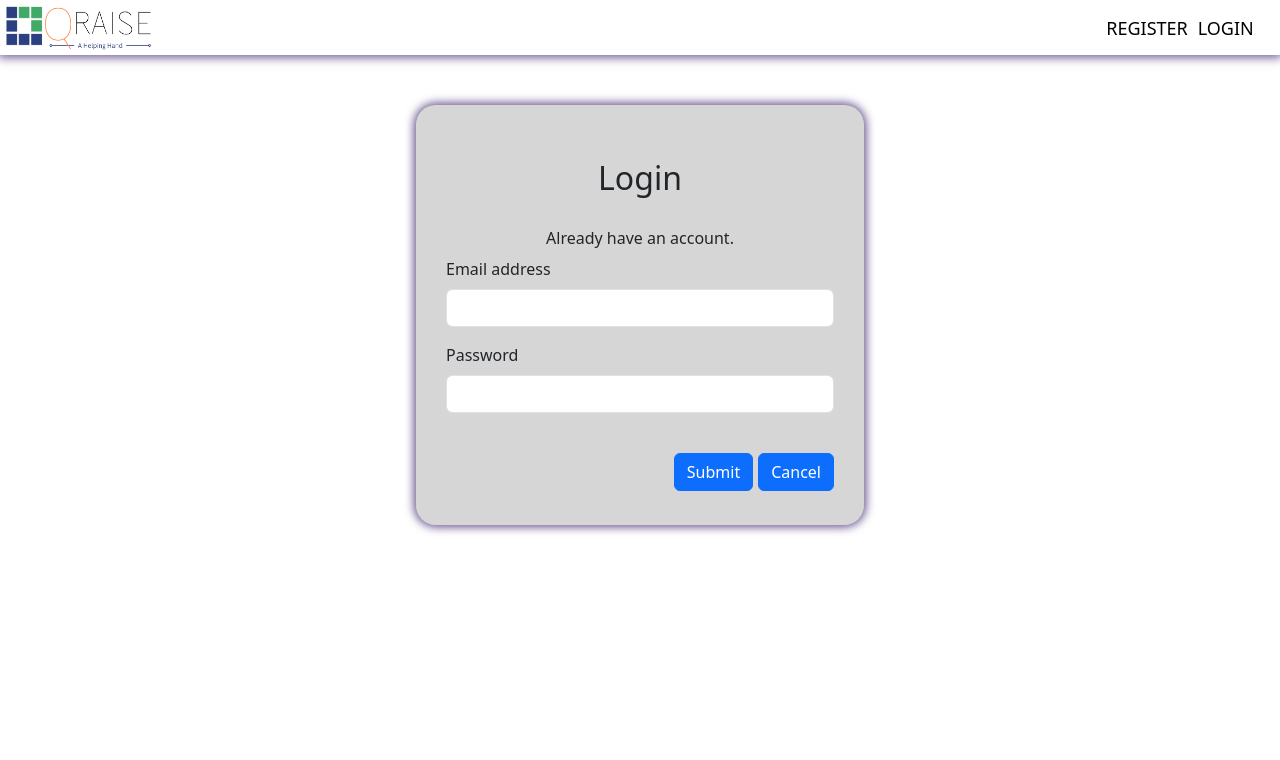
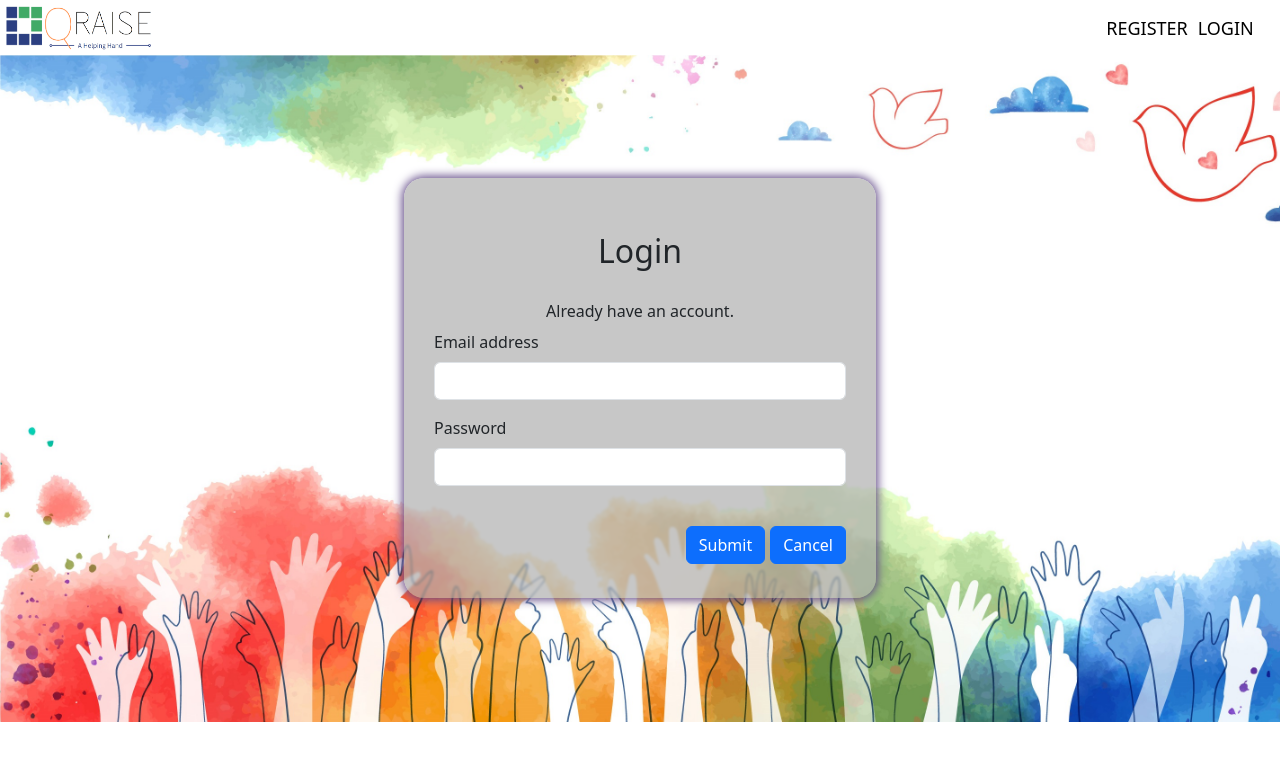
Before and after one commit to upendray08/Qraise_frontend, a React (Create React App) app: page /login in a window 1280 px wide. Shown: the top 760 px of the page. Built offline with nearby package versions, Linux system fonts and the light colour scheme.

Commit message:
background updated of login and register

```diff
--- a/src/components/Login.js
+++ b/src/components/Login.js
@@ -1,12 +1,13 @@
 import React from 'react'
 import Navbar from './Navbar'
+import back from '../asset/backg.jpg'
 
 const stylee = {
-     width: "35%",
+     width: "40%",
      height: "420px",
-     margin: "50px auto",
-     backgroundColor: "rgb(54 54 54 / 20%)",
-     // backdropFilter: "blur(10px)",
+     margin: "0px auto",
+     backgroundColor: "rgba(176,176,176,0.7)",
+     backdropFilter: "blur(1px)",
      borderRadius: "20px",
      boxShadow: " 0px 0px 10px 2px rgb(101 78 138)",
      padding: '30px'
@@ -17,7 +18,7 @@ const Login = () => {
                <div>
                     <Navbar />
                </div>
-               <div>
+               <div style={{ backgroundImage: `url(${back})`, padding: '123px 50px', height: '667px', backgroundSize: "cover" }}>
                     <div class="page" style={stylee}>
                          <div class="register">
                               <br />
--- a/src/components/Register.js
+++ b/src/components/Register.js
@@ -1,12 +1,13 @@
 import React from 'react'
 import Navbar from './Navbar'
+import back from '../asset/backg.jpg'
 
 const stylee = {
-     width: "35%",
+     width: "40%",
      height: "600px",
-     margin: "50px auto",
-     backgroundColor: "rgb(54 54 54 / 20%)",
-     // backdropFilter: "blur(10px)",
+     margin: "0px auto",
+     backgroundColor: "rgba(176,176,176,0.7)",
+     backdropFilter: "blur(1px)",
      borderRadius: "20px",
      boxShadow: " 0px 0px 10px 2px rgb(101 78 138)",
      padding: '30px'
@@ -17,7 +18,7 @@ const Register = () => {
                <div>
                     <Navbar />
                </div>
-               <div>
+               <div style={{ backgroundImage: `url(${back})`, padding: '30px 50px', height: '667px', backgroundSize: "cover" }}>
                     <div class="page" style={stylee}>
                          <div class="register">
                               <br />
```
Also changed, not shown: src/asset/backg.jpg (added), src/asset/backg1.jpg (added).
